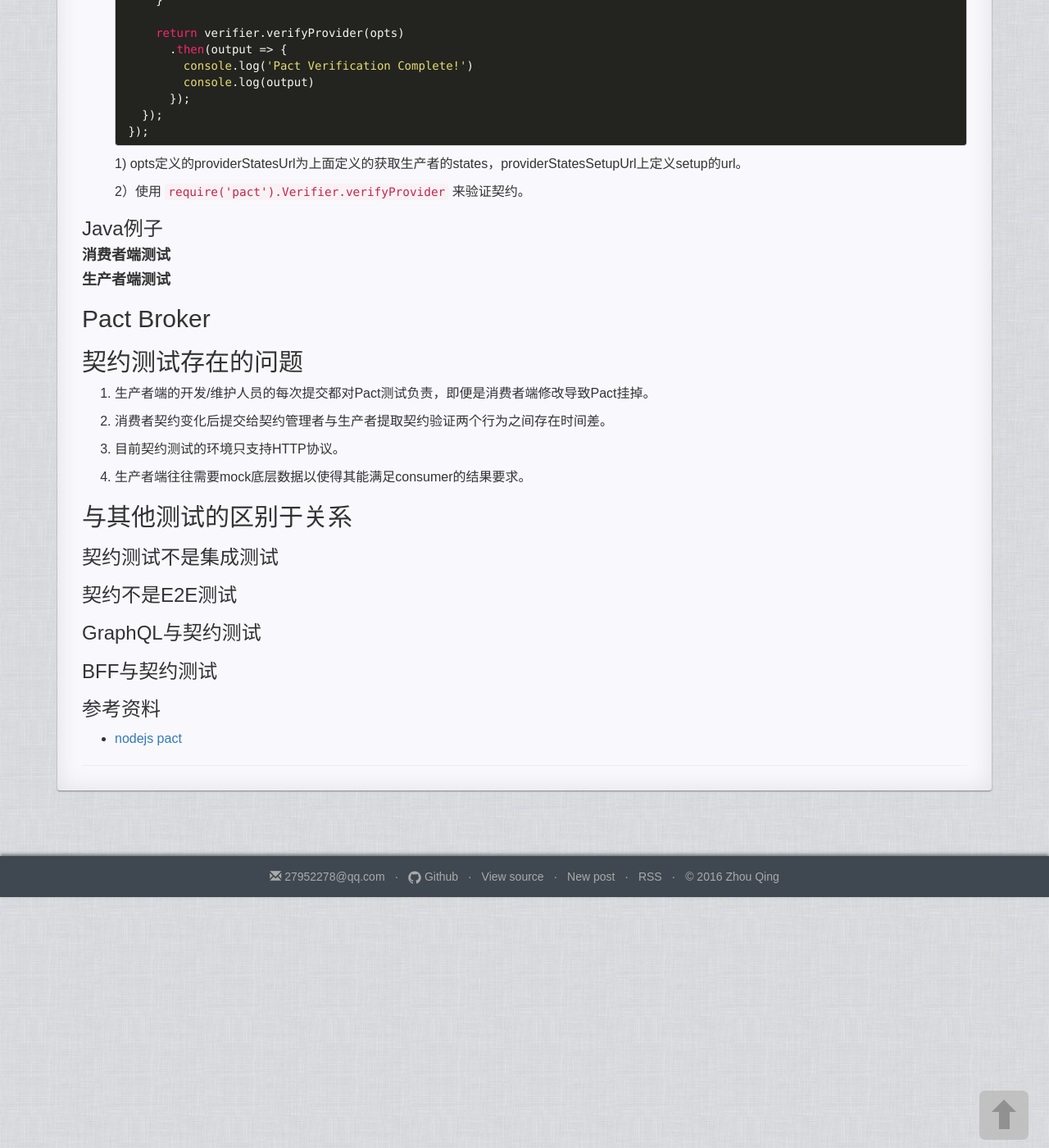
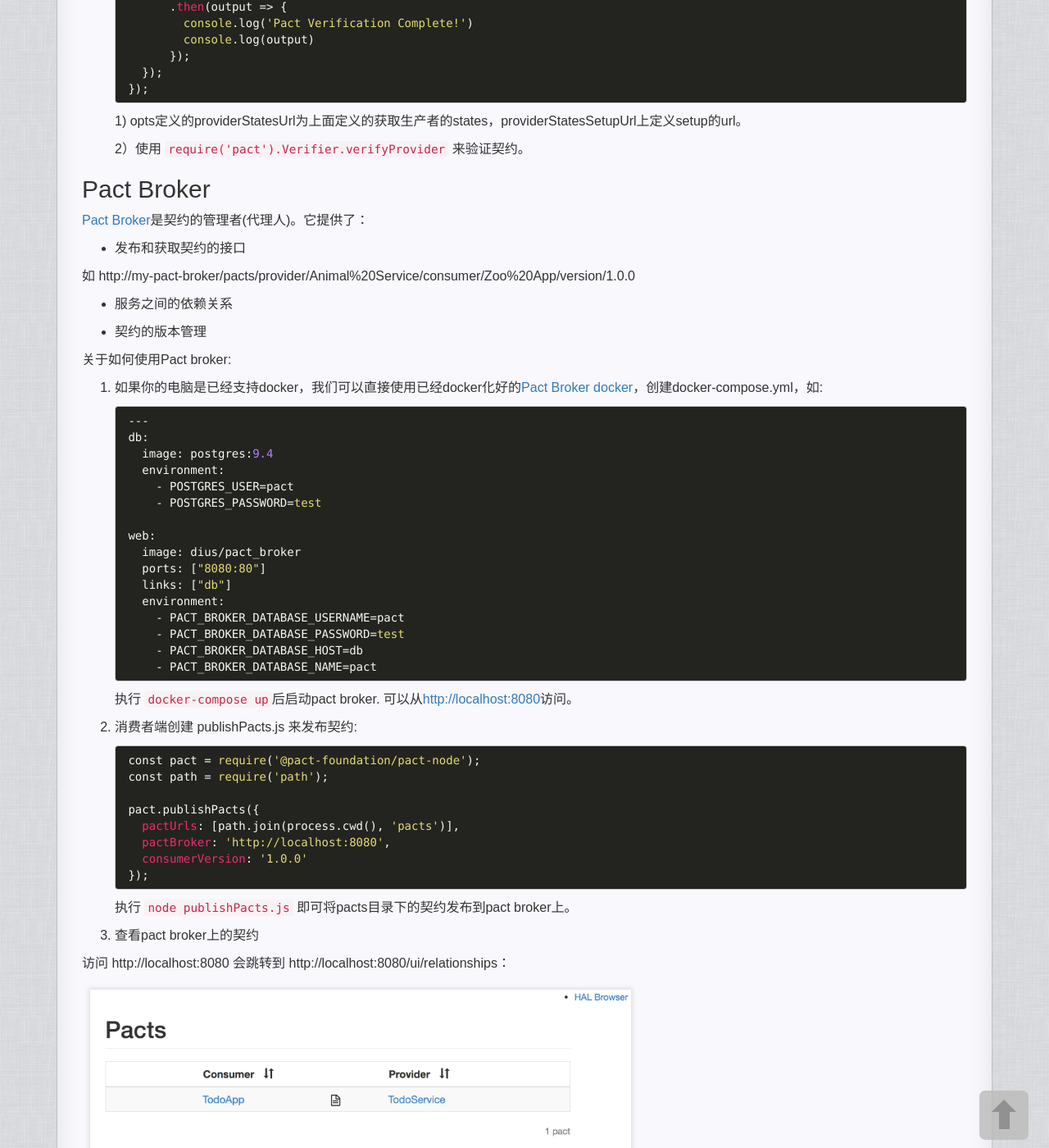
Before and after one commit to zhouqing86/zhouqing86.github.io, a Jekyll site: the page built from _posts/js/2017-04-08-js-test11-pact-test.md, in a window 1280 px wide and 1400 px high, scrolled down 5704 px. Shown: the whole window at 82% size. Built offline with Jekyll 4.4.1, drawn with Linux system fonts in a browser that asks for light colours; comment, search, counter and statistics services are not loaded; some of the changed text lies outside the part shown.

Commit message:
update pact test article by adding pact broker

````diff
--- a/_posts/js/2017-04-08-js-test11-pact-test.md
+++ b/_posts/js/2017-04-08-js-test11-pact-test.md
@@ -44,6 +44,8 @@
 3. 遗留的系统的系统架构图貌似过时了，依赖关系剪不断理还乱。
 
 4. 删除某个API，不确定谁还在用它。
+
+5. 后端的节点还没有开发完成，前端开发受阻。
 
 契约测试试图基于契约快速反馈，解决上述的问题：
 
@@ -198,6 +200,8 @@
     }
     ```
 
+<br />
+
 #### 生产者端测试
 
 生产者端的流程往往是从下层API，数据库或其他持久化存储中搜索/读取数据，在生产者中做数据加工后输出给消费者端。
@@ -286,17 +290,83 @@
 
     2）使用 `require('pact').Verifier.verifyProvider` 来验证契约。
 
-### Java例子
+## Pact Broker
 
-#### 消费者端测试
+[Pact Broker](https://github.com/bethesque/pact_broker)是契约的管理者(代理人)。它提供了：
 
-#### 生产者端测试
+- 发布和获取契约的接口
 
-## Pact Broker
+如 http://my-pact-broker/pacts/provider/Animal%20Service/consumer/Zoo%20App/version/1.0.0
+
+- 服务之间的依赖关系
+
+- 契约的版本管理
+
+关于如何使用Pact broker:
+
+1. 如果你的电脑是已经支持docker，我们可以直接使用已经docker化好的[Pact Broker docker](https://hub.docker.com/r/dius/pact_broker/)，创建docker-compose.yml，如:
+
+    ```
+    ---
+    db:
+      image: postgres:9.4
+      environment:
+        - POSTGRES_USER=pact
+        - POSTGRES_PASSWORD=test
+
+    web:
+      image: dius/pact_broker
+      ports: ["8080:80"]
+      links: ["db"]
+      environment:
+        - PACT_BROKER_DATABASE_USERNAME=pact
+        - PACT_BROKER_DATABASE_PASSWORD=test
+        - PACT_BROKER_DATABASE_HOST=db
+        - PACT_BROKER_DATABASE_NAME=pact
+    ```
+
+    执行 `docker-compose up`后启动pact broker. 可以从[http://localhost:8080](http://localhost:8080)访问。
+
+2. 消费者端创建 publishPacts.js 来发布契约:
+
+    ```
+    const pact = require('@pact-foundation/pact-node');
+    const path = require('path');
+
+    pact.publishPacts({
+      pactUrls: [path.join(process.cwd(), 'pacts')],
+      pactBroker: 'http://localhost:8080',
+      consumerVersion: '1.0.0'
+    });
+    ```
+
+    执行 `node publishPacts.js` 即可将pacts目录下的契约发布到pact broker上。
+
+3. 查看pact broker上的契约
+
+访问 http://localhost:8080 会跳转到 http://localhost:8080/ui/relationships：
+
+{% include image.html url="/static/img/js/pact-ui-relationships.png" description="契约关系" height="200px" inline="false" %}
+
+访问pact broker上的API文档:
+
+{% include image.html url="/static/img/js/pact-api-document.png" description="API文档" height="400px" inline="false" %}
+
+访问ToDoApp的可视化的图形关系:
+
+{% include image.html url="/static/img/js/pact-todo-app.png" description="依赖关系" height="100px" inline="false" %}
+
+4. 生产者端只需要修改pactUrls的配置即可测试:
+
+```
+pactUrls: ['http://localhost:8080/pacts/provider/TodoService/consumer/TodoApp/latest']
+```
+
+<br />
 
 ## 契约测试存在的问题
 
-1. 生产者端的开发/维护人员的每次提交都对Pact测试负责，即便是消费者端修改导致Pact挂掉。
+1. 生产者端的开发/维护人员的每次提交都对Pact测试负责，即便是消费者端修改导致Pact测试挂掉。
 
 2. 消费者契约变化后提交给契约管理者与生产者提取契约验证两个行为之间存在时间差。
 
@@ -304,20 +374,32 @@
 
 4. 生产者端往往需要mock底层数据以使得其能满足consumer的结果要求。
 
-## 与其他测试的区别于关系
+## 与其他测试的区别与关系
 ### 契约测试不是集成测试
 
+集成测试是单元测试的逻辑扩展。由于单元测试存在的一个问题是：单元在隔离状态下运作良好，但并不代表它们放在一起是否也能良好地运作。
 
-### 契约不是E2E测试
+所以集成测试是一个宽泛的概念，集成测试可以小到类单元测试（如测试了两个单元类即可看做集成测试）， 也可以大道类系统测试(从后台到前端所有组件)。
 
-### GraphQL与契约测试
+集成测试可能会集成测试数据的持久化（如存取到数据库）等等，确保组合起来的单元在类真实的环境中也能执行符合期望。
 
-### BFF与契约测试
+### 契约不是端到端(E2E)测试
+
+端到端的测试期望测试到一个用户行为引发的整个系统运转流程。如用户打开浏览器，访问网站注册页面，填写注册表单，提交表单后请求会发到后端并最终提交到数据库并发挥注册成功的结果，页面弹出注册成功的提示。
+
+测试人员可以手动执行端到端的测试，这时测试人员就是用户，但同时又能检查数据库的数据。
+
+当然我们也希望能够将端到端测试自动化起来，如使用Selenium等工具来模拟用户操作，但是自动化的端到端测试往往无法做到对每一个系统中的中间状态做断言，只能基于页面测试打开页面，注册表单，返回注册成功的弹出框。
 
 ### 参考资料
 
 - [nodejs pact](https://www.npmjs.com/package/pact)
 
+- [微服务场景下的自动化测试](http://icodeit.org/2016/10/testing-in-microservice-context/)
+
+- [Pact Broker](https://github.com/bethesque/pact_broker)
+
+- [本文的测试源码](https://github.com/zhouqing86/js-pact-tut)
 
 <script type="text/javascript">
 $(document).ready(function() {
````
Also changed, not shown: static/img/js/pact-api-document.png (added), static/img/js/pact-todo-app.png (added), static/img/js/pact-ui-relationships.png (added).
